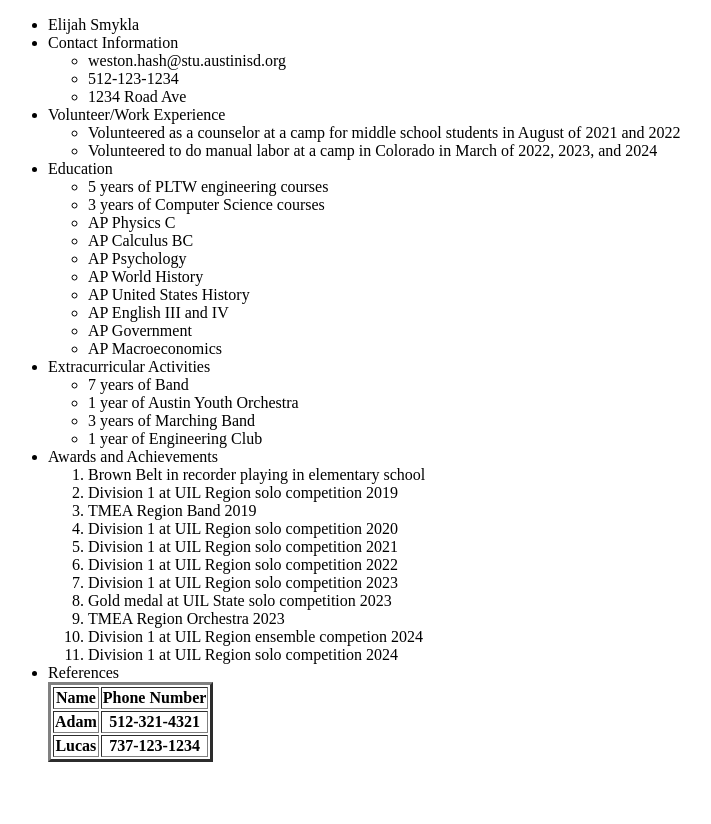
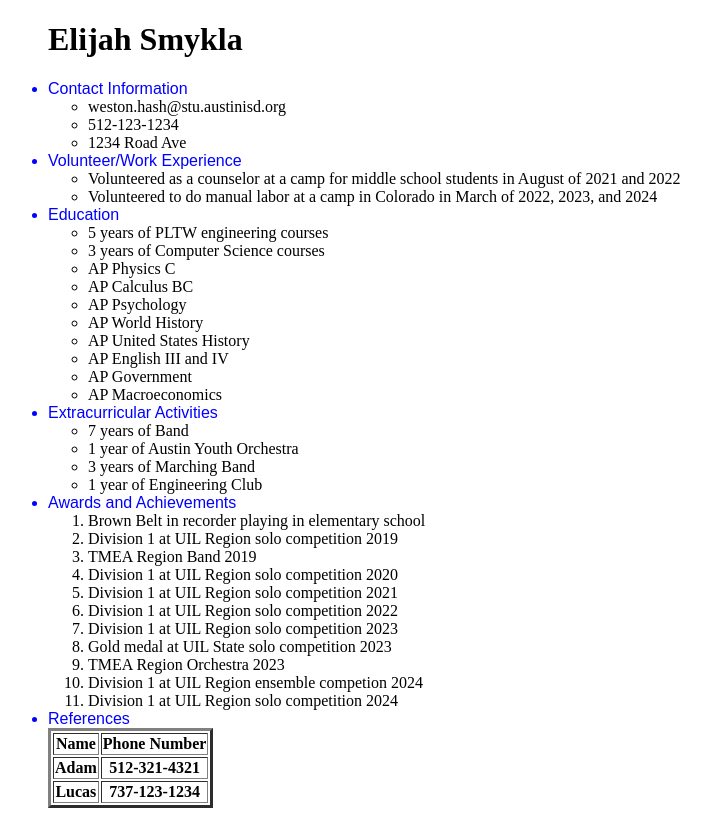
Before and after one commit to NotWestonHash/notwestonhash.github.io, a plain HTML site: page resume.html in a window 1280 px wide. Shown: the whole page, without its empty margins (0-711 px from the left). Before the commit the page ends 800 px from the top, so only its background shows below. Drawn offline with Linux system fonts and the light colour scheme.

Commit message:
hey this isn't done

```diff
--- a/resume.html
+++ b/resume.html
@@ -1,22 +1,30 @@
 <!DOCTYPE html>
 <html>
     <head>
+        <style>
+            li.kachow{
+                font-size: 36;
+                font-family: arial;
+                color:blue;
+            }
+        </style>
         <title>Elijah Smykla's Resume</title>
+        <link rel="stylesheets" href="stylez.css">
     </head>
     <ul>
-        <li>Elijah Smykla</li>
-        <li>Contact Information</li>
+        <h1>Elijah Smykla</h1>
+        <li class="kachow">Contact Information</li>
         <ul>
             <li>weston.hash@stu.austinisd.org</li>
             <li>512-123-1234</li>
             <li>1234 Road Ave</li>
         </ul>
-        <li>Volunteer/Work Experience</li>
+        <li class="kachow">Volunteer/Work Experience</li>
         <ul>
             <li>Volunteered as a counselor at a camp for middle school students in August of 2021 and 2022</li>
             <li>Volunteered to do manual labor at a camp in Colorado in March of 2022, 2023, and 2024</li>
         </ul>
-        <li>Education</li>
+        <li class="kachow">Education</li>
         <ul>
             <li>5 years of PLTW engineering courses</li>
             <li>3 years of Computer Science courses</li>
@@ -29,14 +37,14 @@
             <li>AP Government</li>
             <li>AP Macroeconomics</li>
         </ul>
-        <li>Extracurricular Activities</li>
+        <li class="kachow">Extracurricular Activities</li>
         <ul>
             <li>7 years of Band</li>
             <li>1 year of Austin Youth Orchestra</li>
             <li>3 years of Marching Band</li>
             <li>1 year of Engineering Club</li>
         </ul>
-        <li>Awards and Achievements</li>
+        <li class="kachow">Awards and Achievements</li>
         <ol>
             <li>Brown Belt in recorder playing in elementary school</li>
             <li>Division 1 at UIL Region solo competition 2019</li>
@@ -50,7 +58,7 @@
             <li>Division 1 at UIL Region ensemble competion 2024</li>
             <li>Division 1 at UIL Region solo competition 2024</li>
         </ol>
-        <li>References</li>
+        <li class="kachow">References</li>
         <table border="3">
             <tr>
                 <th>Name</th>
--- /dev/null
+++ b/stylez.css
@@ -0,0 +1,5 @@
+h1{
+    text-align: center;
+    font-family:fantasy;
+
+}
```
Also changed, not shown: index.html (+13 -3 lines).
